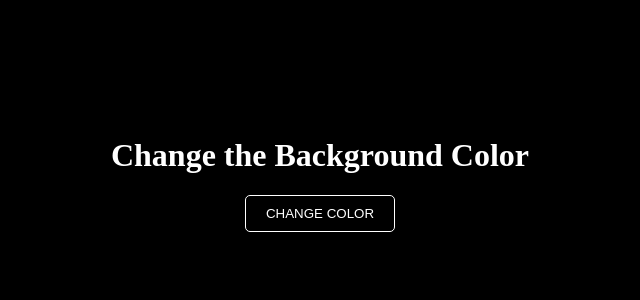
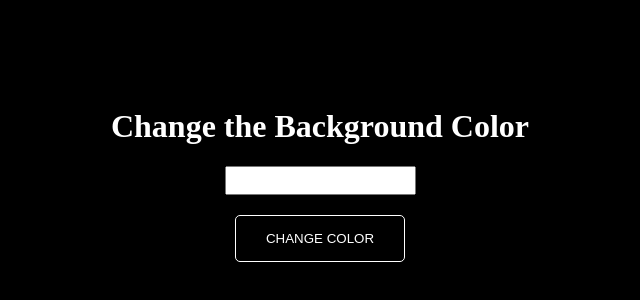
Before and after one commit to sajjadhussains/dom-project, a plain HTML site: page index.html in a window 1280 px wide. Shown: the part 226-526 px from the top of the page, without its empty margins (320-960 px from the left). Drawn offline with Linux system fonts and the light colour scheme.

Commit message:
rgb color change by hexa decimal color

```diff
--- a/app.js
+++ b/app.js
@@ -1,8 +1,10 @@
 
 
 function changeBgColor(){
+    const inputField = document.getElementById('input-field');
     let bgColor = randomColorGenerate();
-    console.log(bgColor);
+    inputField.value = bgColor;
+    console.log(bgColor,inputField);
     document.getElementById('root').style.backgroundColor = bgColor;
 }
 
@@ -11,5 +13,5 @@ function randomColorGenerate(){
     let blue = Math.floor(Math.random() * 255);
     let green = Math.floor(Math.random() * 255);
 
-    return `rgb(${red},${blue},${green})`;
+    return `#${red.toString(16)}${blue.toString(16)}${green.toString(16)}`;
 }
--- a/index.html
+++ b/index.html
@@ -12,6 +12,7 @@
 <body>
     <div class="container" id="root">
         <h1 class="title">Change the Background Color</h1>
+        <input id="input-field" type="text">
         <button onclick="changeBgColor()">change color</button>
     </div>
 
--- a/style.css
+++ b/style.css
@@ -17,11 +17,15 @@ body{
 .title{
     color: white;
 }
+input[type=text]{
+    padding: 5px;
+}
 button{
+    margin-top: 20px;
     background-color: black;
     color: white;
     border: 1px solid white;
-    padding: 10px 20px;
+    padding: 15px 30px;
     text-transform: uppercase;
     border-radius: 5px;
 }
```
